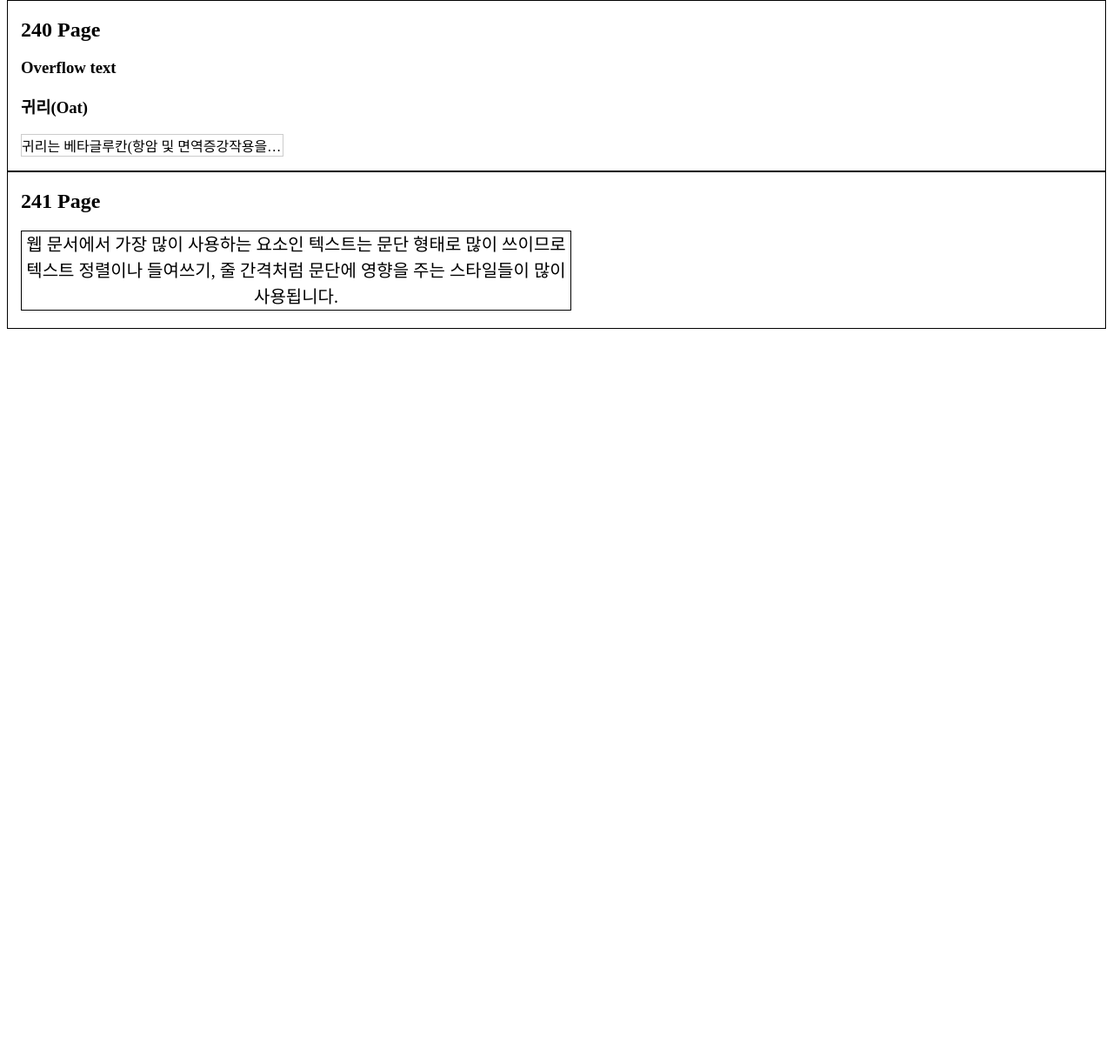
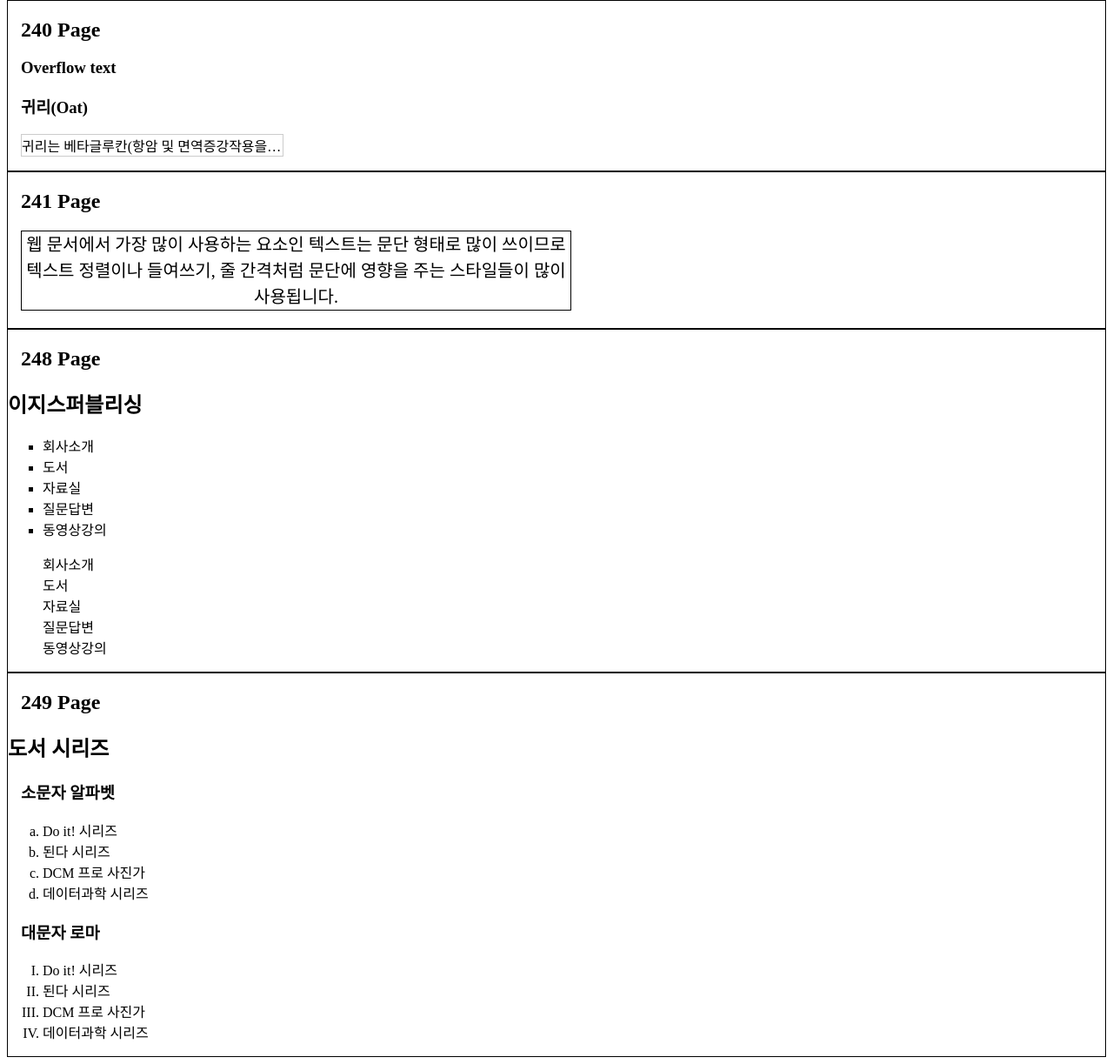
Before and after one commit to Jeon-Hyoung-woon/html_2502, a plain HTML site: page ex_0212/ex_p235.html in a window 1280 px wide. Shown: the part 1206-2429 px from the top of the page at 87% size. Before the commit the page ends 1592 px from the top, so only its background shows below. Drawn offline with Linux system fonts and the light colour scheme.

Commit message:
Update ex_p235.html

```diff
--- a/ex_0212/ex_p235.html
+++ b/ex_0212/ex_p235.html
@@ -107,5 +107,48 @@
         사용됩니다.
       </p>
     </section>
+
+    <section class="s6">
+      <h2>248 Page</h2>
+
+      <h1>이지스퍼블리싱</h1>
+      <ul class="sqbullet">
+        <li>회사소개</li>
+        <li>도서</li>
+        <li>자료실</li>
+        <li>질문답변</li>
+        <li>동영상강의</li>
+      </ul>
+
+      <ul class="nobullet">
+        <li>회사소개</li>
+        <li>도서</li>
+        <li>자료실</li>
+        <li>질문답변</li>
+        <li>동영상강의</li>
+      </ul>
+    </section>
+
+    <section class="s7">
+      <h2>249 Page</h2>
+
+      <h1>도서 시리즈</h1>
+
+      <h3>소문자 알파벳</h3>
+      <ol class="book1">
+        <li>Do it! 시리즈</li>
+        <li>된다 시리즈</li>
+        <li>DCM 프로 사진가</li>
+        <li>데이터과학 시리즈</li>
+      </ol>
+
+      <h3>대문자 로마</h3>
+      <ol class="book2">
+        <li>Do it! 시리즈</li>
+        <li>된다 시리즈</li>
+        <li>DCM 프로 사진가</li>
+        <li>데이터과학 시리즈</li>
+      </ol>
+    </section>
   </body>
 </html>
```
